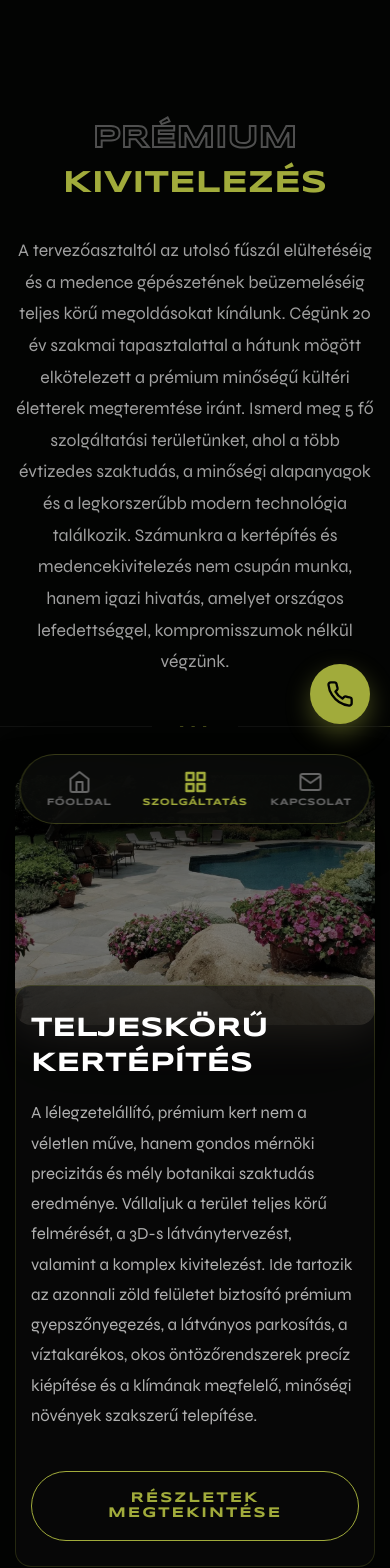
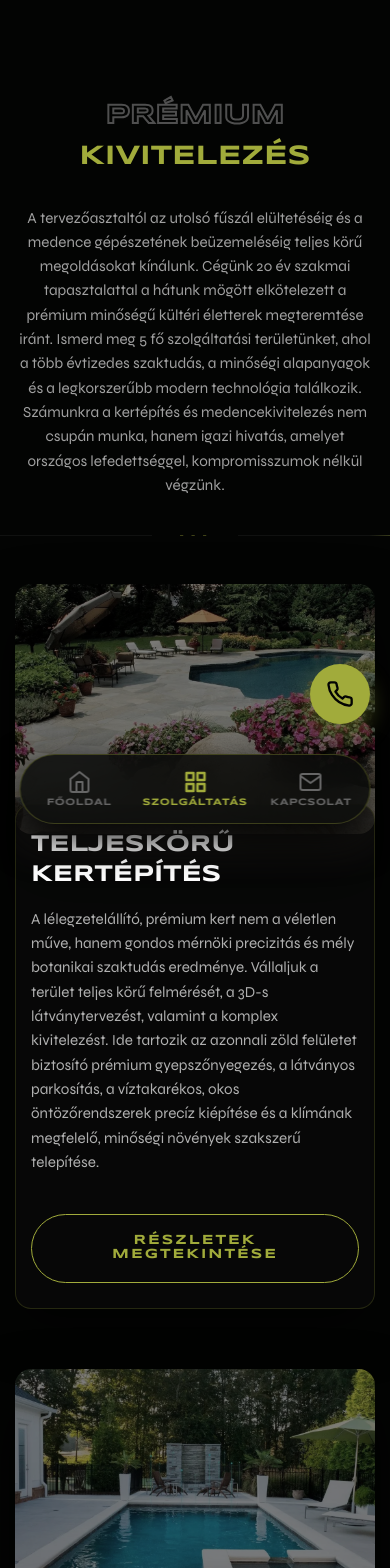
Before and after one commit to darthtraderhu/luxury-garden, a Next.js app: page /services in a window 390 px wide. Shown: the top 1568 px of the page. Built offline with nearby package versions, Linux system fonts and the light colour scheme.

Commit message:
VEGSO Fix: Mobil szovegtordeles, padding es K betu javitas

```diff
--- a/app/globals.css
+++ b/app/globals.css
@@ -61,7 +61,7 @@ body {
 /* FŐ CÍMSOROK (ASZTALI NÉZET) */
 h1, h2, h3, .hero-logo-mobile, .hero-title-outline, .hero-title-solid, .cta-monolith-card h2, .contact-left h2, .form-title {
   font-family: 'Syncopate', sans-serif; text-transform: uppercase; margin: 0;
-  -webkit-hyphens: none !important; -ms-hyphens: none !important; hyphens: none !important; word-break: normal !important; overflow-wrap: normal !important;
+  -webkit-hyphens: none; -ms-hyphens: none; hyphens: none; word-break: normal; overflow-wrap: normal;
 }
 
 .btn-brutal { display: inline-flex; align-items: center; justify-content: center; background: transparent; color: #A1AB3B; font-family: 'Syncopate', sans-serif; font-size: 0.9rem; font-weight: 700; text-transform: uppercase; padding: 1.5rem 3.5rem; border: 1px solid #A1AB3B; border-radius: 100px; cursor: pointer; position: relative; overflow: hidden; transition: all 0.4s cubic-bezier(0.25, 1, 0.5, 1); z-index: 1; letter-spacing: 2px; text-decoration: none; }
@@ -267,16 +267,16 @@ h1, h2, h3, .hero-logo-mobile, .hero-title-outline, .hero-title-solid, .cta-mono
     box-sizing: border-box !important;
   }
 
-  /* KÖZÖS TÉRKÖZÖK (PADDING LEHÚZÁSA, HOGY KIFÉRJEN A SZÖVEG) */
+  /* KÖZÖS TÉRKÖZÖK */
   .bento-section,
   .services-cta-banner,
   .contact-section,
   .monolith-contact {
-    padding: 50px 15px !important;
+    padding: 40px 15px !important;
   }
 
   .inner-hero {
-    padding: 120px 15px 40px 15px !important;
+    padding: 100px 15px 30px 15px !important;
   }
 
   .hero-text-content {
@@ -291,20 +291,17 @@ h1, h2, h3, .hero-logo-mobile, .hero-title-outline, .hero-title-solid, .cta-mono
   /* ALOLDALAK ÉS KAPCSOLAT (ÖSSZENYOMÓDÁS FIX) */
   /* ========================================== */
 
-  /* Kapcsolat űrlap doboz (a brutál 64px padding helyett 15px) */
   .contact-form-wrapper {
-    padding: 30px 15px !important;
+    padding: 25px 15px !important;
     border-radius: 16px !important;
     margin-top: 20px !important;
   }
 
-  /* Aloldal információs kártyák gridje (A-tól Z-ig) */
   .info-bento-cards {
     grid-template-columns: 1fr !important;
     gap: 15px !important;
   }
 
-  /* Aloldal információs kártyák (egymás alá rendezzük az ikont és szöveget) */
   .info-card {
     padding: 20px 15px !important;
     flex-direction: column !important;
@@ -312,22 +309,20 @@ h1, h2, h3, .hero-logo-mobile, .hero-title-outline, .hero-title-solid, .cta-mono
     gap: 15px !important;
   }
 
-  /* Munkafolyamat lépései (1, 2, 3...) */
   .process-steps h3 {
-    font-size: 1.5rem !important;
+    font-size: 1.4rem !important;
     margin-bottom: 2rem !important;
   }
   .step-item {
-    flex-direction: column !important; /* Szám és szöveg egymás alá */
+    flex-direction: column !important;
     align-items: center !important;
     text-align: center !important;
     gap: 10px !important;
   }
   .step-item:not(:last-child)::after {
-    display: none !important; /* Mobilon eltüntetjük a függőleges vonalat */
+    display: none !important;
   }
 
-  /* Kapcsolat oldal grid (bal szöveg, jobb űrlap egymás alá) */
   .contact-grid {
     grid-template-columns: 1fr !important;
     gap: 40px !important;
@@ -351,12 +346,12 @@ h1, h2, h3, .hero-logo-mobile, .hero-title-outline, .hero-title-solid, .cta-mono
 
   .showcase-card {
     width: 100% !important;
-    margin: -40px 0 0 0 !important;
+    margin: -30px 0 0 0 !important;
     padding: 25px 15px !important; /* LEVETTÜK A BRUTÁLIS MARGÓT */
     border-radius: 16px !important;
   }
 
-  /* SZÖVEGTÖRDELÉS TELJES TILTÁSA (Nincs több kötőjel!) */
+  /* SZÖVEGTÖRDELÉS TELJES KISIMÍTÁSA */
   h1, h2, h3, p, a, span, .hero-title-outline, .hero-title-solid, .form-title {
     word-break: normal !important;
     overflow-wrap: break-word !important;
@@ -364,15 +359,21 @@ h1, h2, h3, .hero-logo-mobile, .hero-title-outline, .hero-title-solid, .cta-mono
     hyphens: none !important;
   }
 
+  /* CÍMSOR MÉRETEK FINOMHANGOLÁSA HOGY KIFÉRJEN A "K" BETŰ IS */
   h1, .hero-title-outline, .hero-title-solid, .inner-hero h1.outline, .inner-hero h1.solid {
-    font-size: clamp(1.8rem, 8vw, 2.5rem) !important;
+    font-size: clamp(1.6rem, 7vw, 2.2rem) !important;
     line-height: 1.2 !important;
   }
 
-  h2, .bento-header h2, .cta-monolith-card h2, .showcase-card h2, .contact-left h2 {
-    font-size: clamp(1.4rem, 7vw, 1.8rem) !important;
+  h2, .bento-header h2, .cta-monolith-card h2, .showcase-card h2, .contact-left h2, .info-card-content h4 {
+    font-size: clamp(1.2rem, 6vw, 1.6rem) !important; /* Kisebbre véve, hogy az ÖNTÖZŐRENDSZEREK is egy sorban legyen */
     line-height: 1.3 !important;
     margin-bottom: 1rem !important;
+  }
+
+  p {
+    font-size: 0.95rem !important;
+    line-height: 1.6 !important;
   }
 
   /* BENTO GRID (FŐOLDAL FIX) */
@@ -434,6 +435,7 @@ h1, h2, h3, .hero-logo-mobile, .hero-title-outline, .hero-title-solid, .cta-mono
     text-align: center !important;
     padding: 1.2rem 1.5rem !important;
     box-sizing: border-box !important;
+    font-size: 0.85rem !important;
   }
 
   .contact-numbers {
@@ -441,7 +443,7 @@ h1, h2, h3, .hero-logo-mobile, .hero-title-outline, .hero-title-solid, .cta-mono
     gap: 15px !important;
   }
   .contact-numbers a {
-    font-size: 1.8rem !important;
+    font-size: 1.6rem !important;
     -webkit-text-stroke: 1px rgba(255, 255, 255, 0.8) !important;
   }
 
```
